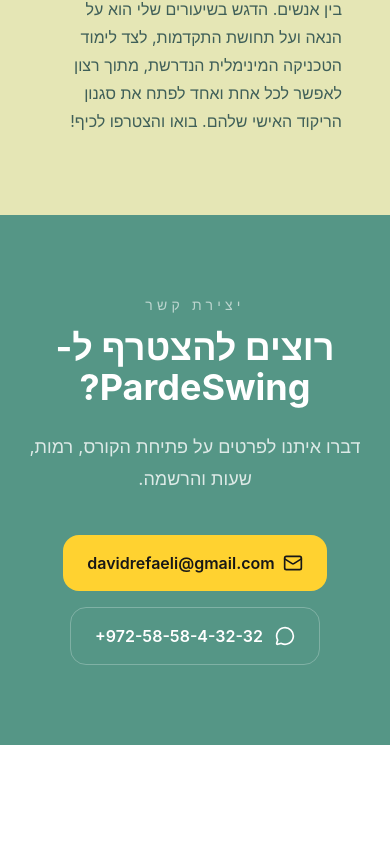
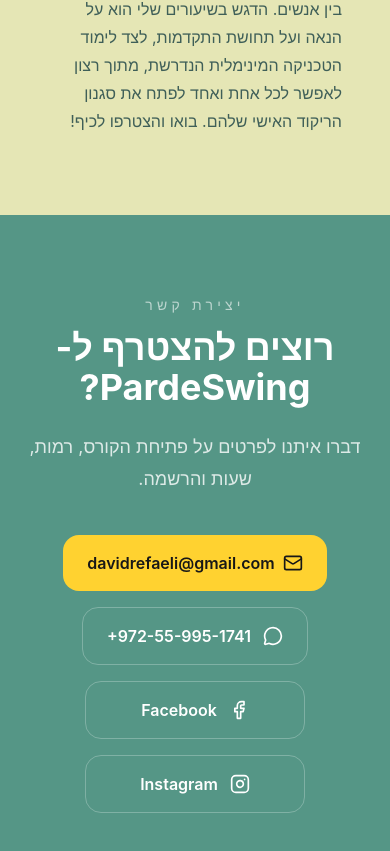
Before and after one commit to MaverickMeerkat/PardeSwing, a React (Vite) app: page / in a window 390 px wide. Shown: the part 5626-6477 px from the top of the page. Before the commit the page ends 6371 px from the top, so only its background shows below. Built offline with nearby package versions, Linux system fonts and the light colour scheme.

Commit message:
phone facebook instagram

```diff
--- a/src/pardeswing_landing_page.jsx
+++ b/src/pardeswing_landing_page.jsx
@@ -1,7 +1,7 @@
 "use client";
 
 import { useState } from "react";
-import { MessageCircle, Mail, ChevronDown } from "lucide-react";
+import { MessageCircle, Mail, ChevronDown, Facebook, Instagram, } from "lucide-react";
 
 function CourseItem({ name, description, dark = false }) {
   const [isOpen, setIsOpen] = useState(false);
@@ -328,14 +328,36 @@
               davidrefaeli@gmail.com
             </a>
             <a
-              href="https://wa.me/972585843232"
+              href="https://wa.me/972559951741"
               target="_blank"
               rel="noopener noreferrer"
               className="rounded-2xl border border-white/25 px-6 py-4 font-semibold min-w-[220px] hover:bg-white/10 transition flex items-center justify-center gap-3"
             >
               <MessageCircle size={20} />
-              <span dir="ltr">+972-58-58-4-32-32</span>
+              <span dir="ltr">+972-55-995-1741</span>
             </a>
+            <a
+              href="https://www.facebook.com/pardeswing"
+              target="_blank"
+              rel="noopener noreferrer"
+              aria-label="Facebook"
+              className="rounded-2xl border border-white/25 px-6 py-4 font-semibold min-w-[220px] hover:bg-white/10 transition flex items-center justify-center gap-3"
+            >
+              <Facebook size={20} />
+              Facebook
+            </a>
+
+            <a
+              href="https://www.instagram.com/pardeswing"
+              target="_blank"
+              rel="noopener noreferrer"
+              aria-label="Instagram"
+              className="rounded-2xl border border-white/25 px-6 py-4 font-semibold min-w-[220px] hover:bg-white/10 transition flex items-center justify-center gap-3"
+            >
+              <Instagram size={20} />
+              Instagram
+            </a>
+
           </div>
 
         </div>
```
